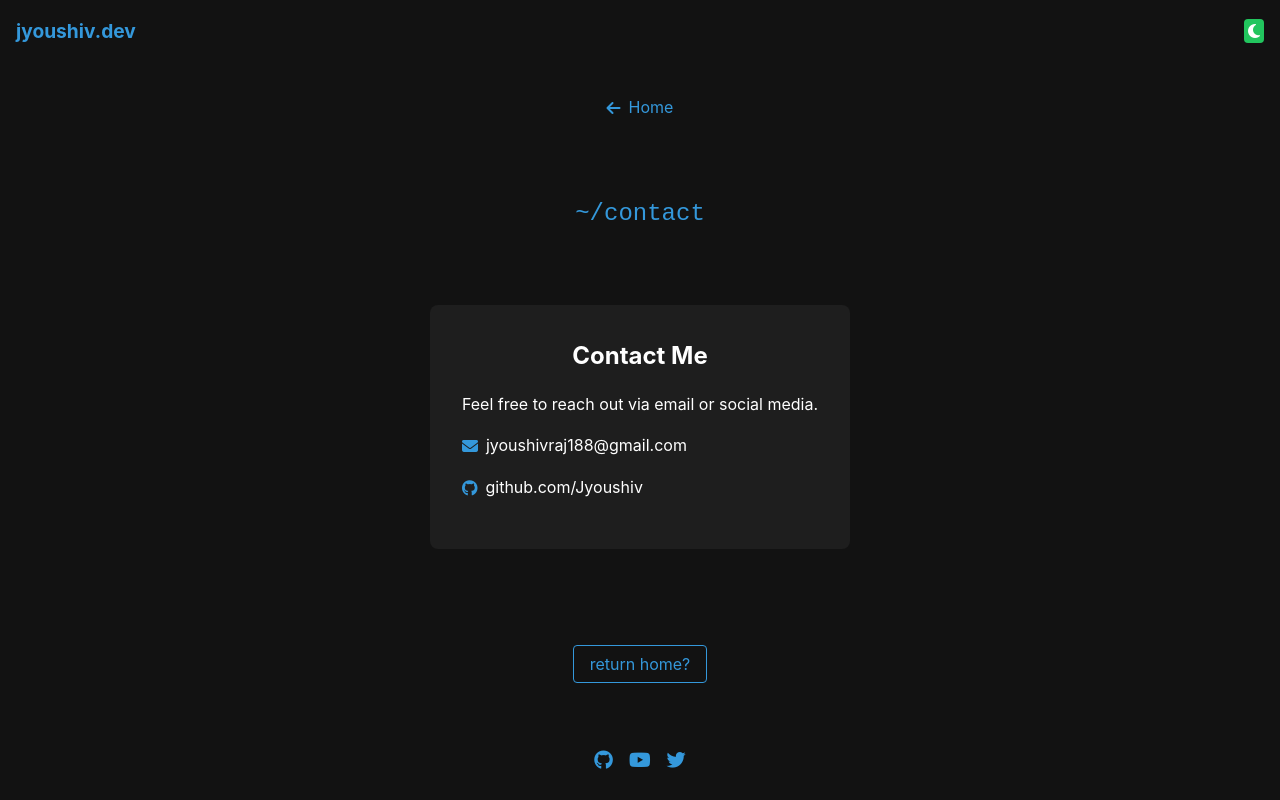
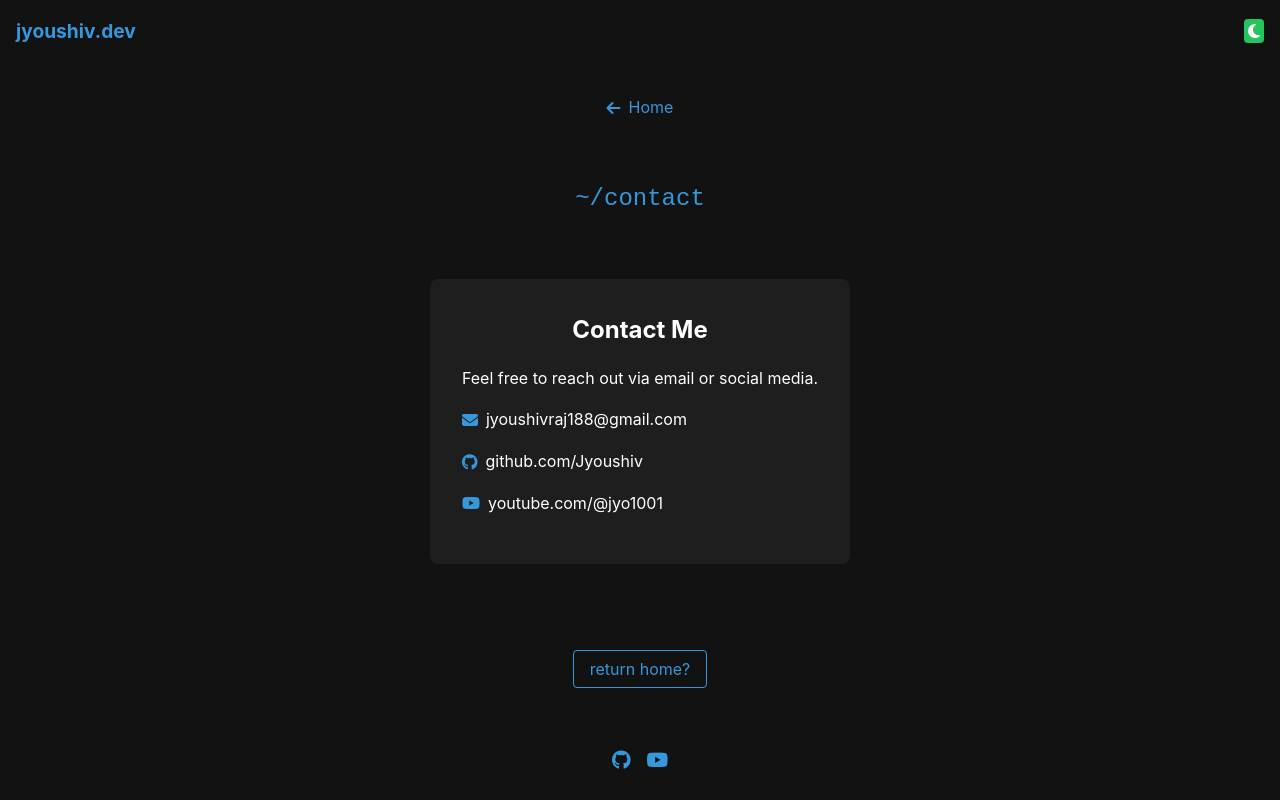
Before and after one commit to Jyoushiv/Jyoushiv.github.io, a plain HTML site: page contact.html in a window 1280 px wide. Drawn offline with Linux system fonts and the light colour scheme.

Commit message:
fixed issues

```diff
--- a/contact.html
+++ b/contact.html
@@ -39,6 +39,10 @@
                         <i class="fab fa-github"></i>
                         <a href="https://github.com/Jyoushiv" target="_blank">github.com/Jyoushiv</a>
                     </div>
+                    <div class="contact-item">
+                        <i class="fab fa-youtube"></i>
+                        <a href="https://www.youtube.com/@jyo1001" target="_blank">youtube.com/@jyo1001</a>
+                    </div>
                 </div>
             </section>
 
@@ -52,11 +56,8 @@
                 <a href="https://github.com/Jyoushiv" target="_blank" class="social-icon">
                     <i class="fab fa-github"></i>
                 </a>
-                <a href="#" target="_blank" class="social-icon">
+                <a href="https://www.youtube.com/@jyo1001" target="_blank" class="social-icon">
                     <i class="fab fa-youtube"></i>
-                </a>
-                <a href="#" target="_blank" class="social-icon">
-                    <i class="fab fa-twitter"></i>
                 </a>
             </div>
         </footer>
```
Also changed, not shown: blog.html (+1 -4 lines), index.html (+1 -4 lines), links.html (+2 -9 lines), projects.html (+1 -4 lines).
